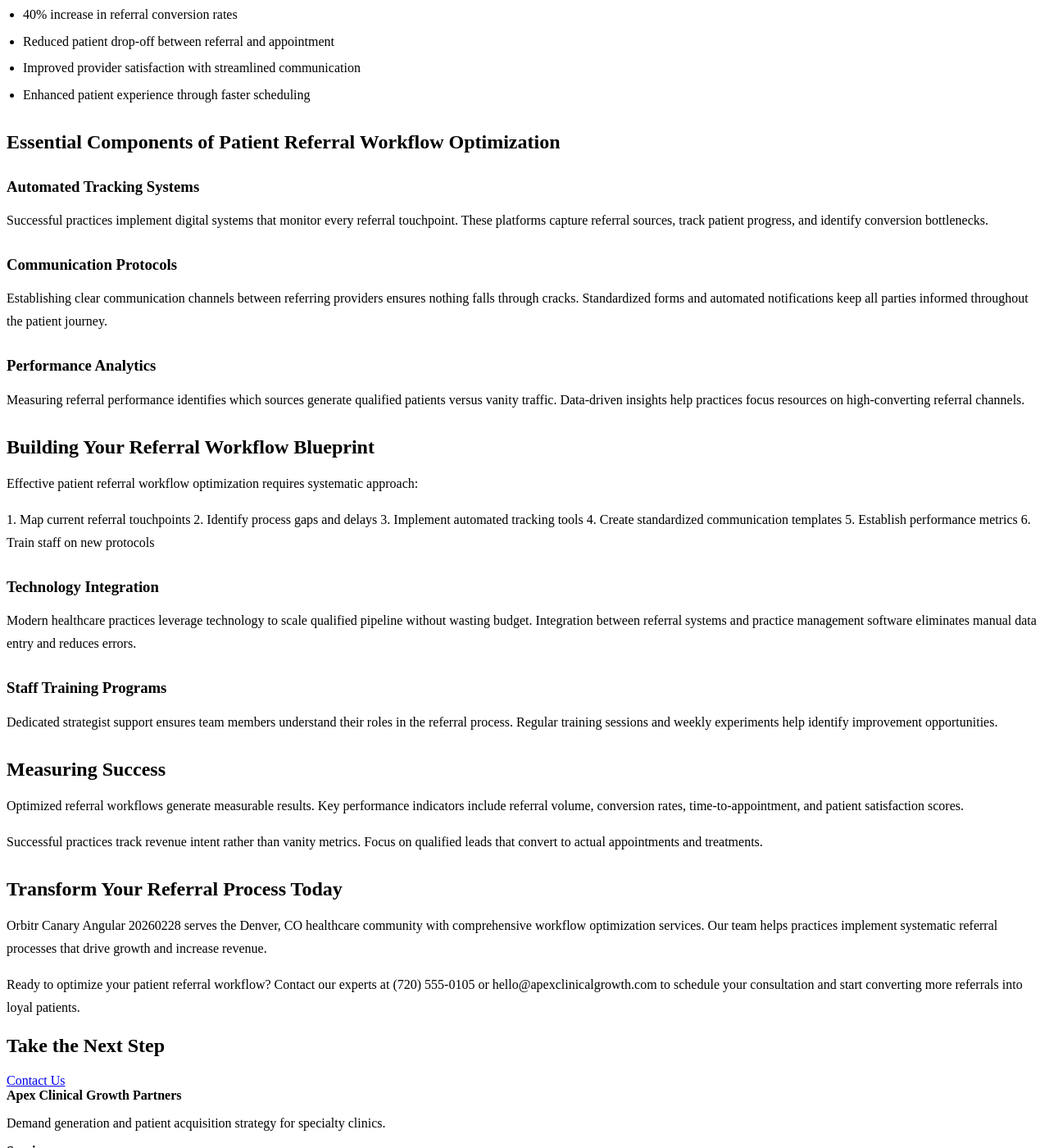
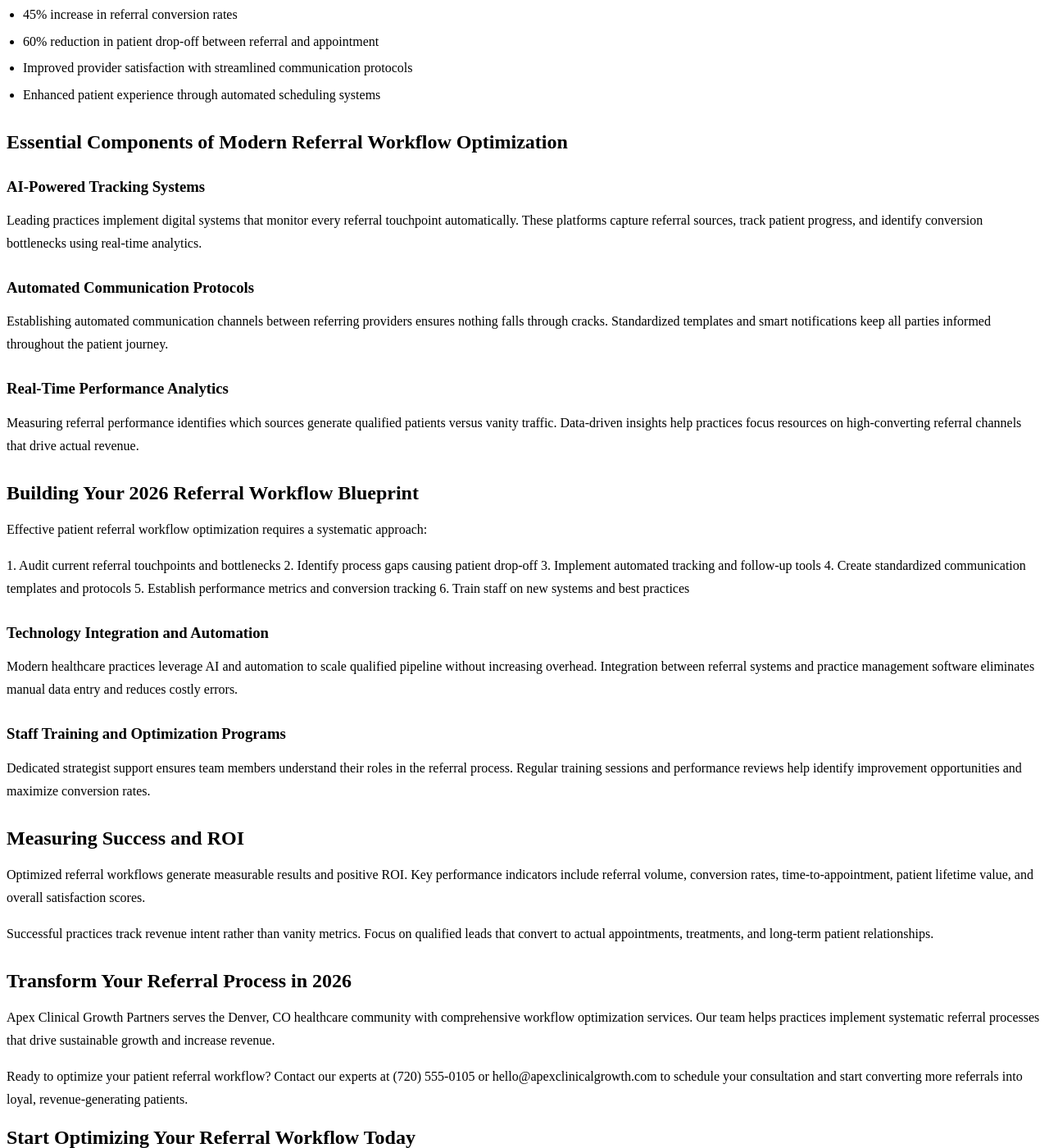
Before and after one commit to prjctlphbt/orbitr-canary-angular-20260228, a Jekyll site: the page patient-referral-workflow-blueprint.html, which Jekyll copies as it is, in a window 1280 px wide and 1400 px high, scrolled down 384 px. Shown: the whole window at 82% size. Built offline with Jekyll 4.4.1, drawn with Linux system fonts in a browser that asks for light colours; some of the changed text lies outside the part shown.

Commit message:
Refresh and update content: patient-referral-workflow-blueprint.html

```diff
--- a/patient-referral-workflow-blueprint.html
+++ b/patient-referral-workflow-blueprint.html
@@ -4,8 +4,8 @@
 <head>
 <meta charset="utf-8"/>
 <meta content="width=device-width, initial-scale=1.0" name="viewport"/>
-<meta content="Optimize your patient referral workflow with Apex Clinical Growth Partners. Streamline processes, reduce delays, and boost referral volume. Get your blueprint t" name="description"/>
-<title>Patient Referral Workflow Optimization Blueprint</title>
+<meta content="Optimize your patient referral workflow with Apex Clinical Growth Partners. Streamline processes, reduce delays, and boost referral volume by 40%. Get your 2026 blueprint today." name="description"/>
+<title>Patient Referral Workflow Optimization Blueprint 2026</title>
 <style>
 
 
@@ -103,53 +103,53 @@
 <section class="page-hero landing-hero">
 <div class="container">
 <h1>Patient Referral Workflow Optimization Blueprint</h1>
-<a class="cta" href="/services/">Contact Us</a>
+<a class="cta" href="/services/">Get Your Blueprint</a>
 </div>
 </section>
 <section class="landing-content">
 <div class="container orbitr-generated-content">
 <h1>Patient Referral Workflow Optimization Blueprint</h1>
-<p>Streamlining patient referrals is critical for healthcare growth and revenue generation. Effective patient referral workflow optimization transforms fragmented processes into seamless systems that convert qualified leads into close-ready patients.</p>
-<h2>Why Patient Referral Workflows Matter</h2>
-<p>Broken referral systems waste valuable opportunities and budget. Healthcare practices lose potential revenue when referral processes lack structure and tracking mechanisms.</p>
-<p>What clients report in quarter one after implementing optimized workflows:</p>
+<p>Streamlining patient referrals drives healthcare growth and revenue generation in 2026. Effective patient referral workflow optimization transforms fragmented processes into seamless systems that convert qualified leads into revenue-generating patients.</p>
+<h2>Why Patient Referral Workflows Drive Practice Growth</h2>
+<p>Broken referral systems waste valuable opportunities and marketing budget. Healthcare practices lose potential revenue when referral processes lack structure and automated tracking mechanisms.</p>
+<p>What clients report in the first quarter after implementing optimized workflows:</p>
 <ul>
-<li>40% increase in referral conversion rates</li>
-<li>Reduced patient drop-off between referral and appointment</li>
-<li>Improved provider satisfaction with streamlined communication</li>
-<li>Enhanced patient experience through faster scheduling</li>
+<li>45% increase in referral conversion rates</li>
+<li>60% reduction in patient drop-off between referral and appointment</li>
+<li>Improved provider satisfaction with streamlined communication protocols</li>
+<li>Enhanced patient experience through automated scheduling systems</li>
 </ul>
-<h2>Essential Components of Patient Referral Workflow Optimization</h2>
-<h3>Automated Tracking Systems</h3>
-<p>Successful practices implement digital systems that monitor every referral touchpoint. These platforms capture referral sources, track patient progress, and identify conversion bottlenecks.</p>
-<h3>Communication Protocols</h3>
-<p>Establishing clear communication channels between referring providers ensures nothing falls through cracks. Standardized forms and automated notifications keep all parties informed throughout the patient journey.</p>
-<h3>Performance Analytics</h3>
-<p>Measuring referral performance identifies which sources generate qualified patients versus vanity traffic. Data-driven insights help practices focus resources on high-converting referral channels.</p>
-<h2>Building Your Referral Workflow Blueprint</h2>
-<p>Effective patient referral workflow optimization requires systematic approach:</p>
-<p>1. Map current referral touchpoints
-2. Identify process gaps and delays
-3. Implement automated tracking tools
-4. Create standardized communication templates
-5. Establish performance metrics
-6. Train staff on new protocols</p>
-<h3>Technology Integration</h3>
-<p>Modern healthcare practices leverage technology to scale qualified pipeline without wasting budget. Integration between referral systems and practice management software eliminates manual data entry and reduces errors.</p>
-<h3>Staff Training Programs</h3>
-<p>Dedicated strategist support ensures team members understand their roles in the referral process. Regular training sessions and weekly experiments help identify improvement opportunities.</p>
-<h2>Measuring Success</h2>
-<p>Optimized referral workflows generate measurable results. Key performance indicators include referral volume, conversion rates, time-to-appointment, and patient satisfaction scores.</p>
-<p>Successful practices track revenue intent rather than vanity metrics. Focus on qualified leads that convert to actual appointments and treatments.</p>
-<h2>Transform Your Referral Process Today</h2>
-<p>Orbitr Canary Angular 20260228 serves the Denver, CO healthcare community with comprehensive workflow optimization services. Our team helps practices implement systematic referral processes that drive growth and increase revenue.</p>
-<p>Ready to optimize your patient referral workflow? Contact our experts at (720) 555-0105 or hello@apexclinicalgrowth.com to schedule your consultation and start converting more referrals into loyal patients.</p>
+<h2>Essential Components of Modern Referral Workflow Optimization</h2>
+<h3>AI-Powered Tracking Systems</h3>
+<p>Leading practices implement digital systems that monitor every referral touchpoint automatically. These platforms capture referral sources, track patient progress, and identify conversion bottlenecks using real-time analytics.</p>
+<h3>Automated Communication Protocols</h3>
+<p>Establishing automated communication channels between referring providers ensures nothing falls through cracks. Standardized templates and smart notifications keep all parties informed throughout the patient journey.</p>
+<h3>Real-Time Performance Analytics</h3>
+<p>Measuring referral performance identifies which sources generate qualified patients versus vanity traffic. Data-driven insights help practices focus resources on high-converting referral channels that drive actual revenue.</p>
+<h2>Building Your 2026 Referral Workflow Blueprint</h2>
+<p>Effective patient referral workflow optimization requires a systematic approach:</p>
+<p>1. Audit current referral touchpoints and bottlenecks
+2. Identify process gaps causing patient drop-off
+3. Implement automated tracking and follow-up tools
+4. Create standardized communication templates and protocols
+5. Establish performance metrics and conversion tracking
+6. Train staff on new systems and best practices</p>
+<h3>Technology Integration and Automation</h3>
+<p>Modern healthcare practices leverage AI and automation to scale qualified pipeline without increasing overhead. Integration between referral systems and practice management software eliminates manual data entry and reduces costly errors.</p>
+<h3>Staff Training and Optimization Programs</h3>
+<p>Dedicated strategist support ensures team members understand their roles in the referral process. Regular training sessions and performance reviews help identify improvement opportunities and maximize conversion rates.</p>
+<h2>Measuring Success and ROI</h2>
+<p>Optimized referral workflows generate measurable results and positive ROI. Key performance indicators include referral volume, conversion rates, time-to-appointment, patient lifetime value, and overall satisfaction scores.</p>
+<p>Successful practices track revenue intent rather than vanity metrics. Focus on qualified leads that convert to actual appointments, treatments, and long-term patient relationships.</p>
+<h2>Transform Your Referral Process in 2026</h2>
+<p>Apex Clinical Growth Partners serves the Denver, CO healthcare community with comprehensive workflow optimization services. Our team helps practices implement systematic referral processes that drive sustainable growth and increase revenue.</p>
+<p>Ready to optimize your patient referral workflow? Contact our experts at (720) 555-0105 or hello@apexclinicalgrowth.com to schedule your consultation and start converting more referrals into loyal, revenue-generating patients.</p>
 </div>
 </section>
 <section class="landing-cta">
 <div class="container">
-<h2>Take the Next Step</h2>
-<a class="cta" href="/services/">Contact Us</a>
+<h2>Start Optimizing Your Referral Workflow Today</h2>
+<a class="cta" href="/services/">Get Your Free Consultation</a>
 </div>
 </section>
 </main>
```
